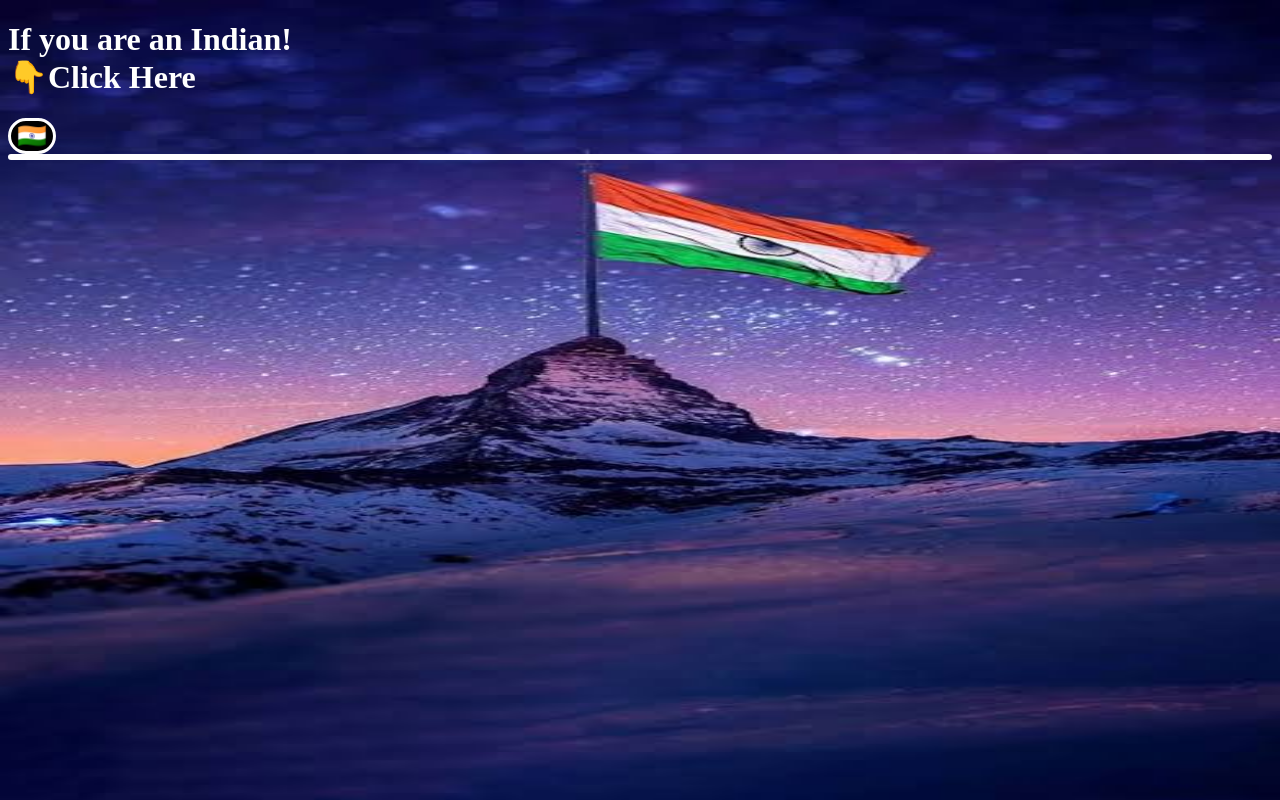
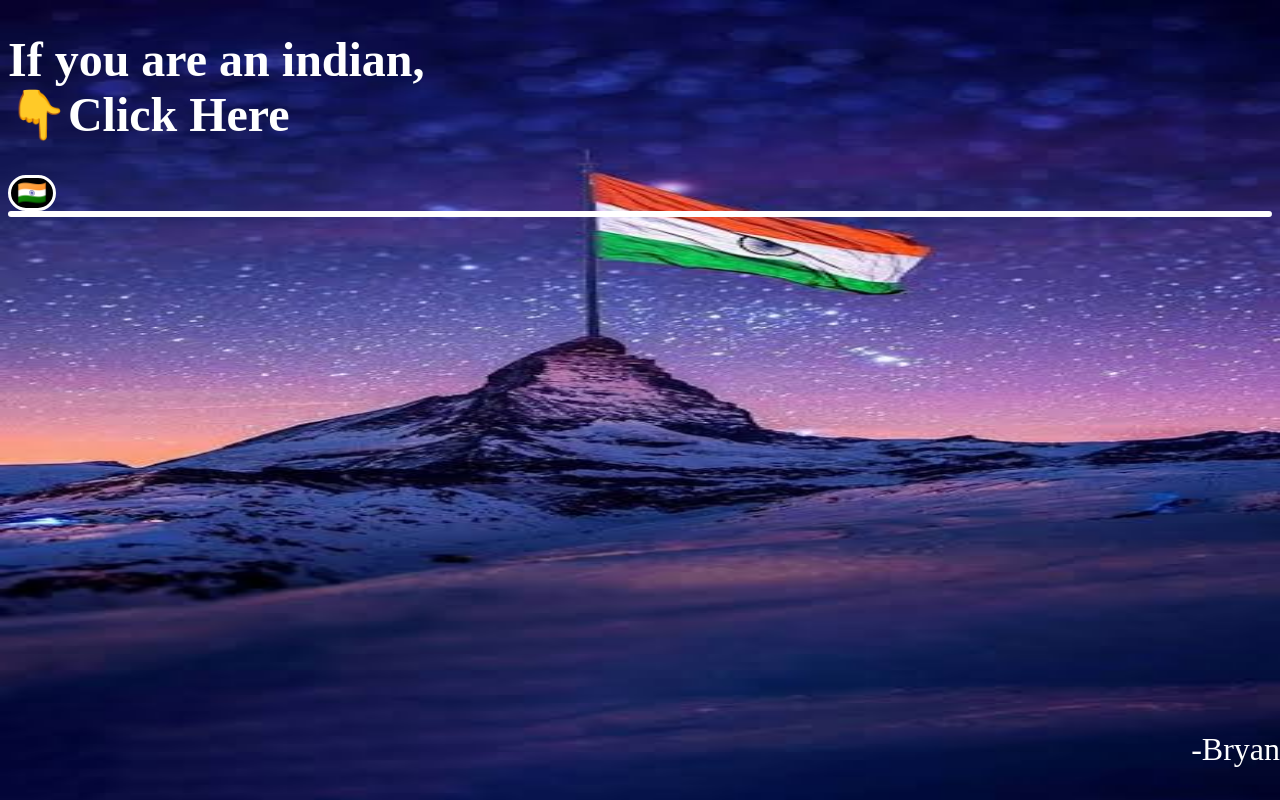
Before and after one commit to bryan-ff/Bryan-ff.github.io, a plain HTML site: page india/index.html in a window 1280 px wide. Drawn offline with Linux system fonts and the light colour scheme; a web font is replaced by a local one.

Commit message:
Update index.html

```diff
--- a/india/index.html
+++ b/india/index.html
@@ -7,7 +7,7 @@
 </head>
 <body>
 				<h1>
-								If you are an Indian!<br/>
+								If you are an indian,<br/>
 								👇Click Here
 				</h1>
 				<button id="myBtn" onclick="myFunction()">
@@ -30,6 +30,11 @@
 				<p id="greenTxT">Day</p>
 	     </div>
 				<style>
+@font-face {
+ font-family: "LongShot";
+ src: url("Long_Shot.ttf");
+ }
+
 body
 {
 background-image: url('bg.jpg');
@@ -37,6 +42,9 @@ background-image: url('bg.jpg');
   background-attachment: fixed;
   background-size: 100% 100%;
 	color: white;
+	font-family: "LongShot";
+	text-spacing: 15px;
+font-size: x-large;
 }
 
 #myBtn
@@ -108,6 +116,15 @@ background-image: url('bg.jpg');
 
 }
 
+#author
+{
+				position: fixed;
+				right: 0px;
+				bottom: 0px;
+				font-size: xx-large;
+				text-decoration: none;
+				color: white;
+}
 
 				</style>
 				<script>
@@ -122,5 +139,6 @@ var TXT = document.getElementById("txt");
 				TXT.style.display = "block";
 }
 				</script>
+				<a href="https://bryan-ff.github.io" id="author">-Bryan</p>
 </body>
 </html>
```
